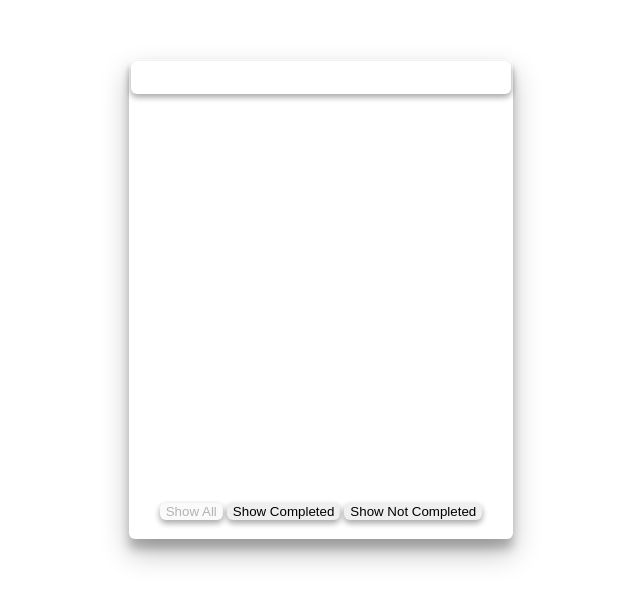
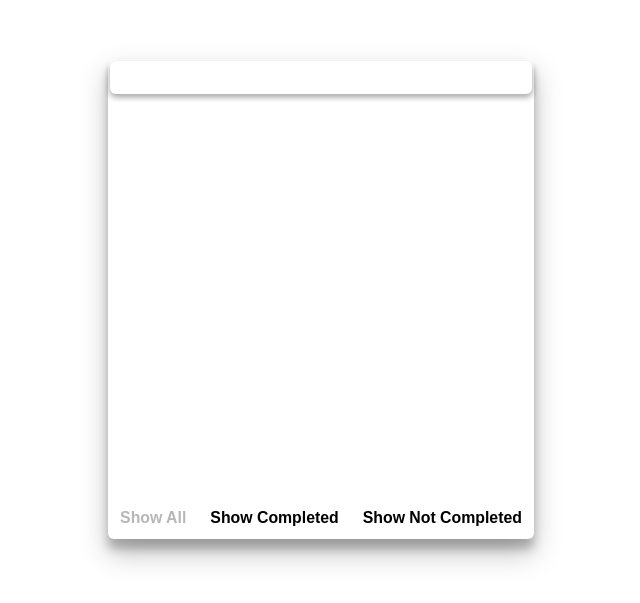
Before and after one commit to d-kowalik/todo-calendar, a React (Create React App) app: page / in a window 1280 px wide. Shown: the part 101-704 px from the top of the page, without its empty margins (319-959 px from the left). Built offline with nearby package versions, Linux system fonts and the light colour scheme.

Commit message:
Style buttons in VisibilityFilters.js

```diff
--- a/src/styles/VisibilityFilters.css
+++ b/src/styles/VisibilityFilters.css
@@ -1,2 +1,12 @@
 .VisibilityFilters {
+  display: flex;
+  justify-content: space-around;
 }
+
+.VisibilityFilters button {
+  padding: 10px;
+  background: transparent;
+  box-shadow: none;
+  font-weight: bold;
+  font-size: 0.9em;
+}
```
